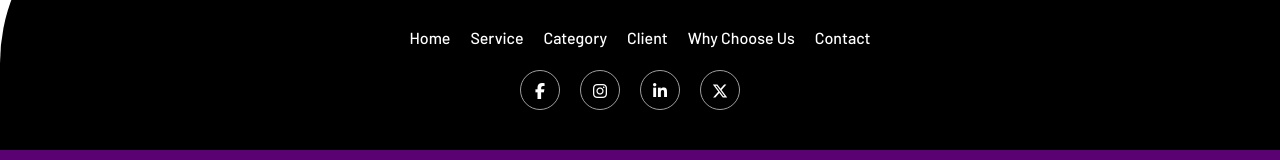
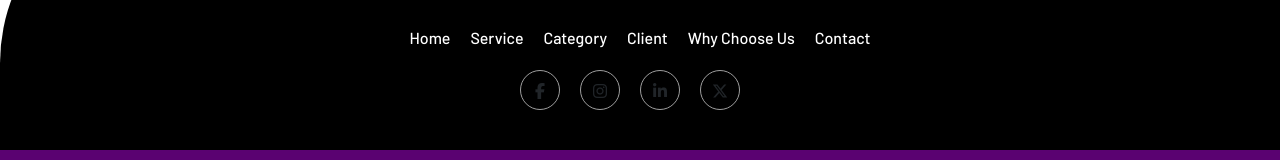
Before and after one commit to Yakshi-Jakhmola/tofhareact, a React (Vite) app: page / in a window 1280 px wide. Shown: the part 2158-2318 px from the top of the page. Built offline with nearby package versions, Linux system fonts and the light colour scheme.

Commit message:
products

```diff
--- a/src/Footer/Footer.jsx
+++ b/src/Footer/Footer.jsx
@@ -24,10 +24,10 @@ const Footer = () =>{
                                 </div>
                                 <div className="footer-social-link">
                                     <ul>
-                                        <li><a href=""><i className="fa-brands fa-facebook-f"></i></a></li>
-                                        <li><a href=""><i className="fa-brands fa-instagram"></i></a></li>
-                                        <li><a href=""><i className="fa-brands fa-linkedin-in"></i></a></li>
-                                        <li><a href=""><i className="fa-brands fa-x-twitter"></i></a></li>
+                                        <li><a><i className="fa-brands fa-facebook-f"></i></a></li>
+                                        <li><a><i className="fa-brands fa-instagram"></i></a></li>
+                                        <li><a><i className="fa-brands fa-linkedin-in"></i></a></li>
+                                        <li><a><i className="fa-brands fa-x-twitter"></i></a></li>
                                     </ul>
                                 </div>
                             </div>
```
